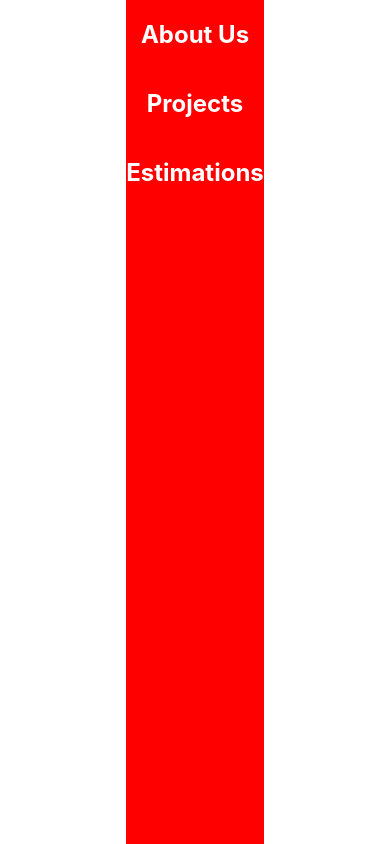
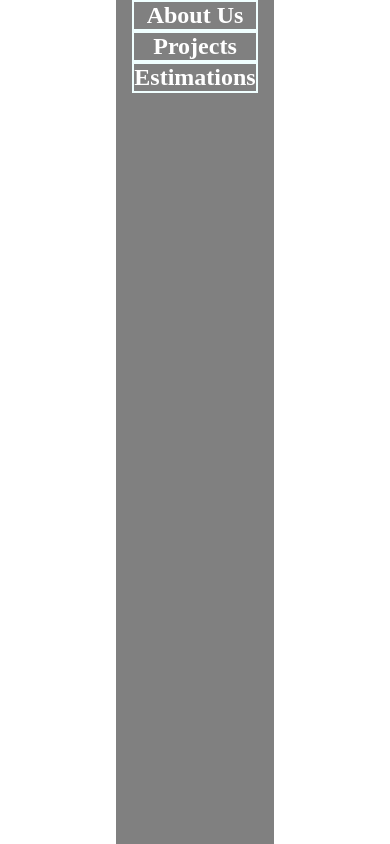
Before and after one commit to mrivera0014/loya-granite, a React (Create React App) app: page /projects in a window 390 px wide. Built offline with nearby package versions, Linux system fonts and the light colour scheme.

Commit message:
added basic responsiveness

```diff
--- a/src/Components/Nav/Nav.css
+++ b/src/Components/Nav/Nav.css
@@ -1,19 +1,25 @@
 .fullNav {
     display: flex;
     flex-direction: column;
-    align-items: center;
+    text-align: center;
     justify-self: center;
     position: relative;
     height: 100vh;
-    background: red;
+    background: gray;
 }
 
-.section {
-position: absolute;
+.container {
+    padding: 0 1em;
+    font-family: 'Abril Fatface',
+        cursive;
+    ;
 }
 
 .about,
 .projects,
 .estimations {
     color: white;
+    max-width: 40rem;
+    border: azure solid 2px;
+    margin: auto;
 }
--- a/src/Components/Nav/Nav.js
+++ b/src/Components/Nav/Nav.js
@@ -9,10 +9,10 @@ const Nav = () => {
     const [clicked, setClicked] = useState(false)
 
     const toggle = index => {
-        console.log('ive been clicked')
+        // console.log('ive been clicked')
 
         if (clicked === index) {
-            console.log('ive been clicked x2')
+            // console.log('ive been clicked x2')
             // if clicked and already active then close
             return setClicked(null)
         }
@@ -25,7 +25,7 @@ const Nav = () => {
                 <nav className="fullNav">
                     {NavItems.map((item, index) => {
                         return (
-                            <section>
+                            <section className="container">
                                 <h2 onClick={() => toggle(index)} key={index} className={item.cName}> {item.title}</h2>
 
                                 {clicked === index ? (
```
